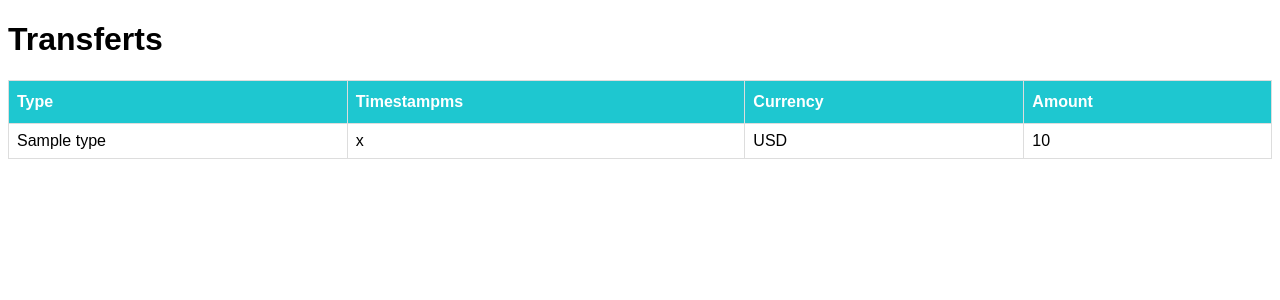
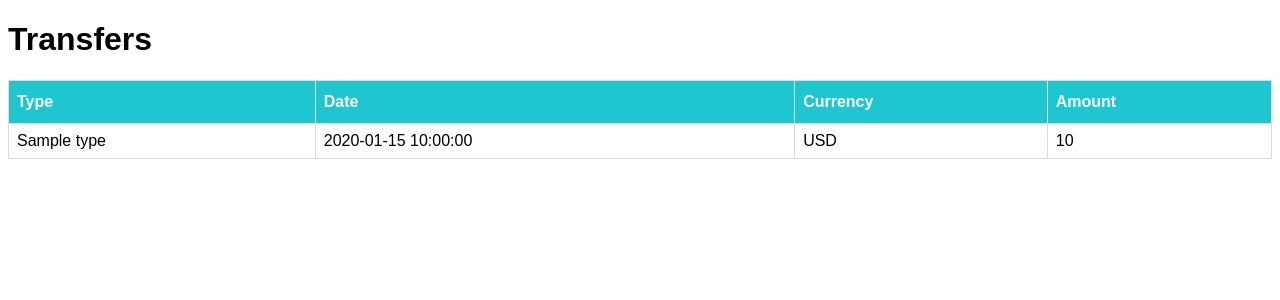
Before and after one commit to 0xSP3C14LN1NJ4/CryptoPortfolioTracker, a Flask app: page /transfers in a window 1280 px wide. Shown: the part 54-354 px from the top of the page. Run offline with Flask 2, Linux system fonts and the light colour scheme; a database or web service that is not in the repository returns one stand-in record (values such as "Sample title"); data that the repository does not hold is empty.

Commit message:
change timestamp for date

```diff
--- a/templates/transactions.html
+++ b/templates/transactions.html
@@ -6,7 +6,7 @@
         <tr>
             <th>Price</th>
             <th>Amount</th>
-            <th>Timestamp</th>
+            <th>Date</th>
             <th>Type</th>
             <th>Fee Amount</th>
             <th>Fee Currency</th>
@@ -18,7 +18,7 @@
         <tr>
             <td>{{ transaction['price'] }}</td>
             <td>{{ transaction['amount'] }}</td>
-            <td>{{ transaction['timestamp'] }}</td>
+            <td>{{ transaction['date'] }}</td>
             <td>{{ transaction['type'] }}</td>
             <td>{{ transaction['fee_amount'] }}</td>
             <td>{{ transaction['fee_currency'] }}</td>
--- a/templates/transfers.html
+++ b/templates/transfers.html
@@ -1,11 +1,11 @@
-{% extends "base.html" %} {% block title %}Transferts{% endblock%} {% block content %}
-<h1>Transferts</h1>
+{% extends "base.html" %} {% block title %}Transfers{% endblock%} {% block content %}
+<h1>Transfers</h1>
 
 <table>
     <thead>
         <tr>
             <th>Type</th>
-            <th>Timestampms</th>
+            <th>Date</th>
             <th>Currency</th>
             <th>Amount</th>
         </tr>
@@ -13,7 +13,7 @@
             {% for transfer in transfers %}
             <tr>
                 <td>{{ transfer['type'] }}</td>
-                <td>{{ transfer['timestampmp'] }}</td>
+                <td>{{ transfer['date'] }}</td>
                 <td>{{ transfer['currency'] }}</td>
                 <td>{{ transfer['amount'] }}</td>
             </tr>
```
